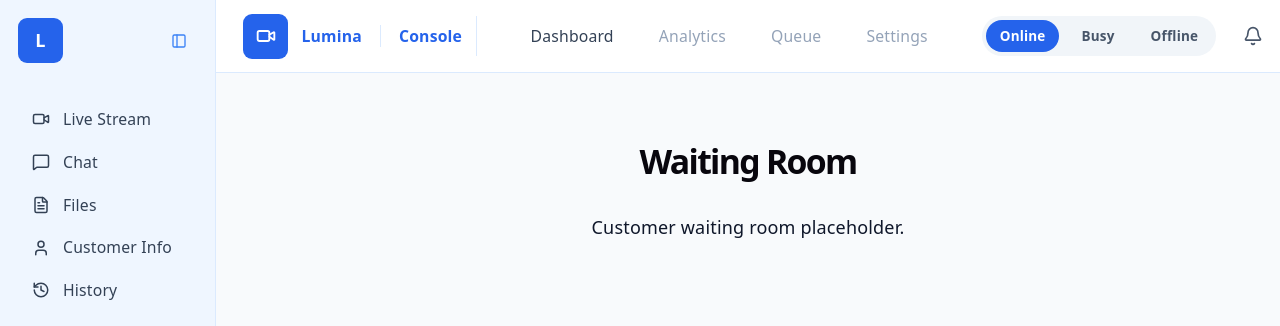
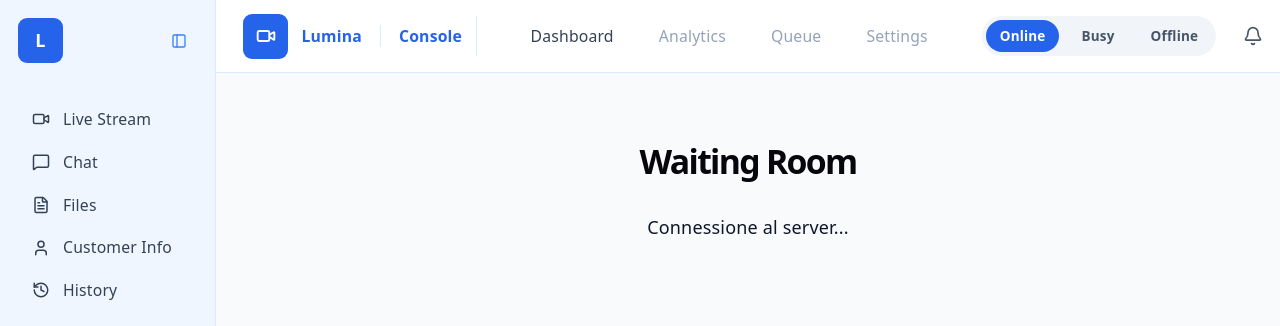
Before and after one commit to eLandoAD/Struma, a React (Vite) app in the folder frontend/: page /waiting-room in a window 1280 px wide. Shown: the top 326 px of the page. Built offline with nearby package versions, Linux system fonts and the light colour scheme; no server answers.

Commit message:
feat: implement customer waiting room with signaling integration and status updates

```diff
--- a/frontend/src/pages/customer/WaitingRoom.jsx
+++ b/frontend/src/pages/customer/WaitingRoom.jsx
@@ -1,8 +1,62 @@
+import { useEffect, useState } from "react";
+import { useSignaling } from "../../hooks/useSignaling";
+
 export default function WaitingRoom() {
+  const { connected, send, on } = useSignaling();
+  const [sessionId, setSessionId] = useState(null);
+  const [status, setStatus] = useState("idle"); // idle | queued | assigned | missed
+
+  useEffect(() => {
+    if (!connected) return;
+
+    const offQueued = on("queued", (_, sid) => {
+      setSessionId(sid);
+      setStatus("queued");
+    });
+
+    const offAssigned = on("call_assigned", () => {
+      setStatus("assigned");
+    });
+
+    const offMissed = on("missed", () => {
+      setStatus("missed");
+    });
+
+    // Avvia subito la richiesta quando la connessione è pronta.
+    // sourcePage è un placeholder; andrà sostituito con il contesto reale
+    // (pagina/prodotto da cui parte la chiamata) quando si integra con
+    // la landing/consent page.
+    send("join_queue", null, { sourcePage: window.location.pathname || "unknown" });
+
+    return () => {
+      offQueued();
+      offAssigned();
+      offMissed();
+    };
+  }, [connected]);
+
   return (
     <div className="p-8 text-center">
       <h1 className="text-3xl font-bold">Waiting Room</h1>
-      <p className="mt-4 text-[var(--color-text-dim)]">Customer waiting room placeholder.</p>
+
+      {status === "idle" && (
+        <p className="mt-4 text-[var(--color-text-dim)]">Connessione al server...</p>
+      )}
+      {status === "queued" && (
+        <p className="mt-4 text-[var(--color-text-dim)]">
+          In coda, in attesa di un consulente... (sessionId: {sessionId})
+        </p>
+      )}
+      {status === "assigned" && (
+        <p className="mt-4 text-[var(--color-text-dim)]">
+          Consulente assegnato — chiamata in corso (qui andrà il componente video).
+        </p>
+      )}
+      {status === "missed" && (
+        <p className="mt-4 text-red-500">
+          Nessun consulente disponibile al momento. (qui andrà il form di contatto fallback)
+        </p>
+      )}
     </div>
   );
 }
```
